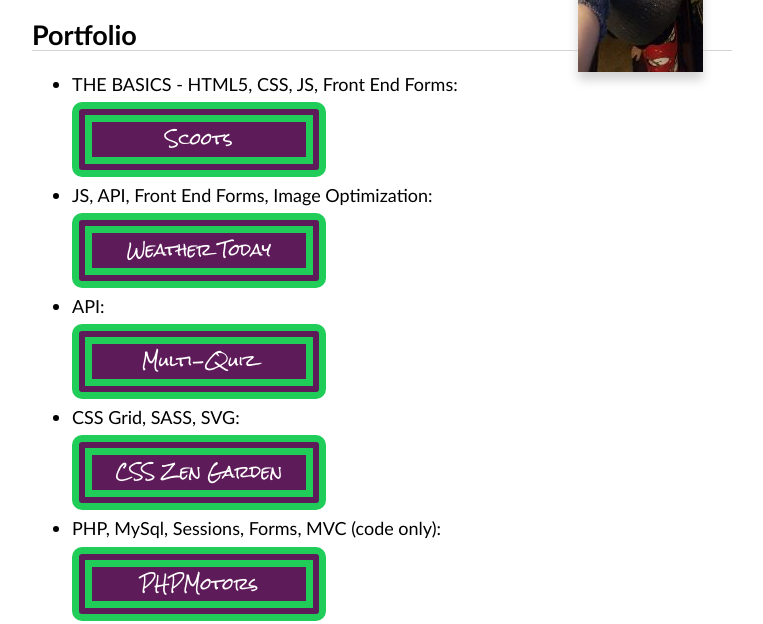
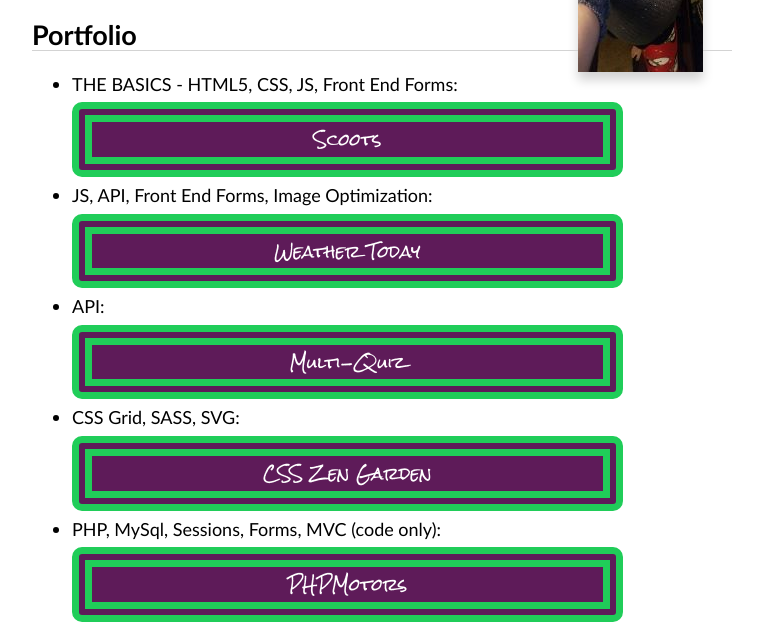
Before and after one commit to mhull87/Portfolio, a plain HTML site: page index.html in a window 1280 px wide. Shown: the part 195-819 px from the top of the page, without its empty margins (258-1021 px from the left). Drawn offline with Linux system fonts and the light colour scheme; a script that the page names is missing.

Commit message:
size changes

```diff
--- a/css/small.css
+++ b/css/small.css
@@ -47,10 +47,10 @@
     text-decoration: none;
     display: block;
     color: white;
-    width: 30%;
+    width: 75%;
     text-align: center;
     margin: .5rem 0;
-    font-size: 1rem;
+    font-size: 90%;
     font-family: 'Rock Salt', cursive;
 }
 
```
